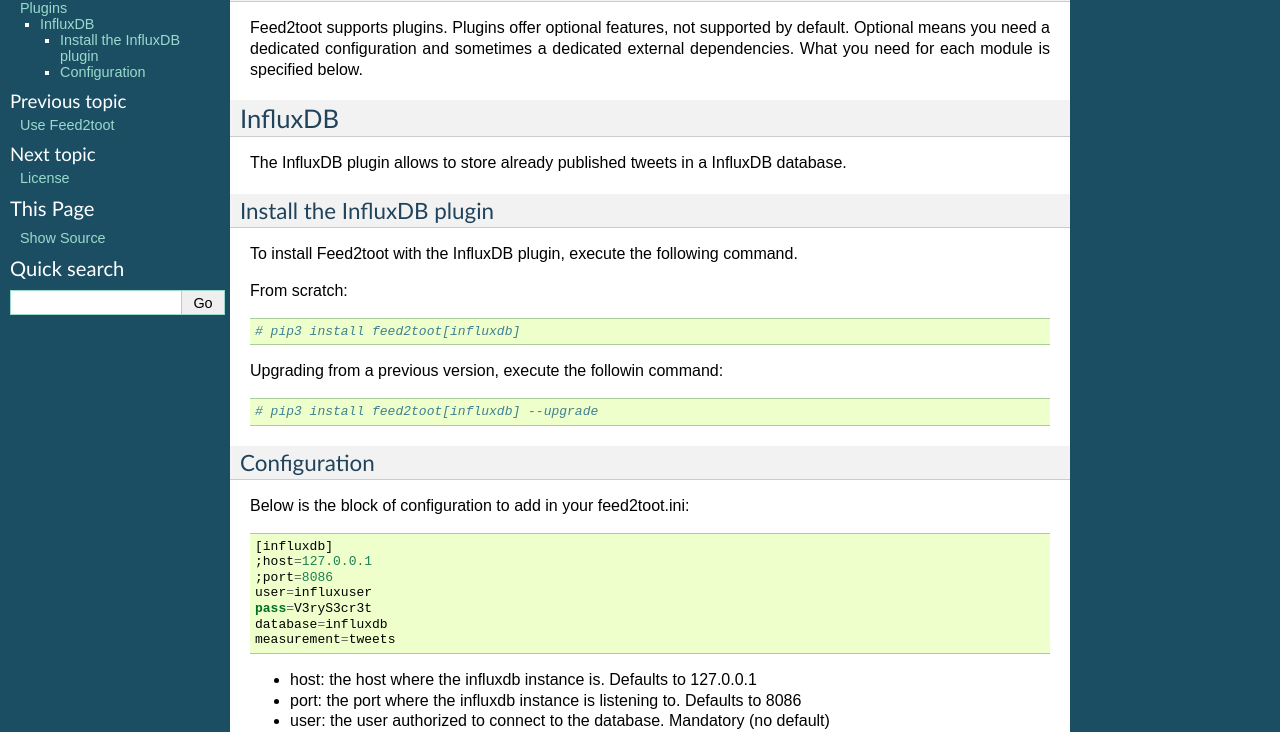
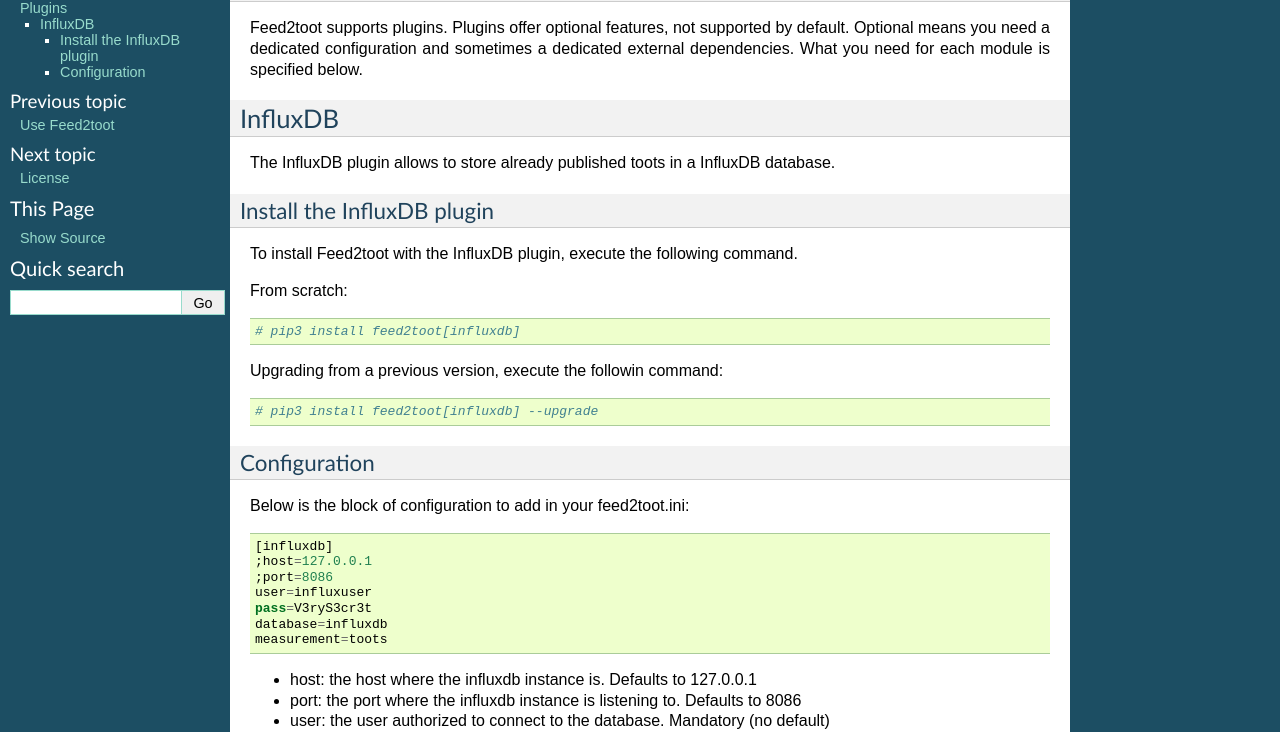
Before and after one commit to zobin8/feed2shark, a Sphinx documentation site: the page built from docs/source/plugins.rst, in a window 1280 px wide. Shown: the part 74-806 px from the top of the page. Built offline with Sphinx 7.4.7, drawn with Linux system fonts in a browser that asks for light colours.

Commit message:
replaced tweet by toot

```diff
--- a/docs/source/plugins.rst
+++ b/docs/source/plugins.rst
@@ -4,7 +4,7 @@
 
 InfluxDB
 --------
-The InfluxDB plugin allows to store already published tweets in a InfluxDB database.
+The InfluxDB plugin allows to store already published toots in a InfluxDB database.
 
 Install the InfluxDB plugin
 ^^^^^^^^^^^^^^^^^^^^^^^^^^^
@@ -28,7 +28,7 @@
     user=influxuser
     pass=V3ryS3cr3t
     database=influxdb
-    measurement=tweets
+    measurement=toots
 
 - host: the host where the influxdb instance is. Defaults to 127.0.0.1
 - port: the port where the influxdb instance is listening to. Defaults to 8086
```
